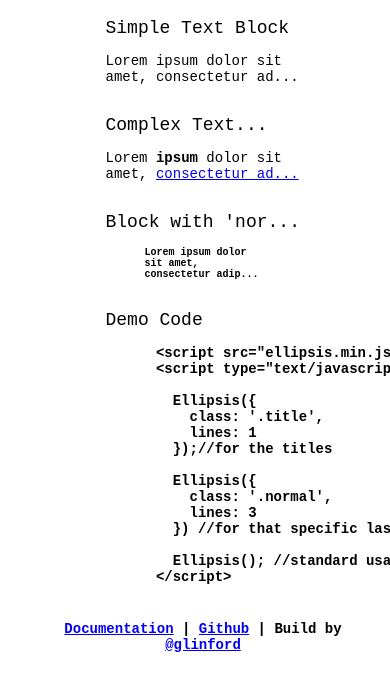
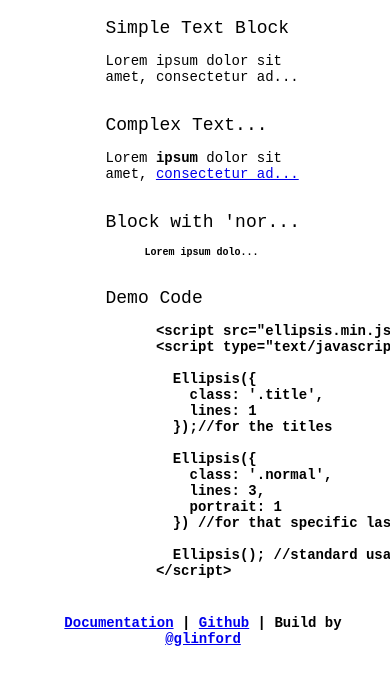
Before and after one commit to glinford/ellipsis.js, a website: page index.html in a window 390 px wide. Shown: the part 86-776 px from the top of the page. Drawn offline with Linux system fonts and the light colour scheme; files that its build step writes are made by us from their sources.

Commit message:
added portrait/landscape mode support

```diff
--- a/ellipsis.js
+++ b/ellipsis.js
@@ -7,7 +7,8 @@
   debounce: 100,
   responsive: true,
   class: '.clamp',
-  lines: 2
+  lines: 2,
+  portrait: null
 };
 
 var merge = function(obj1, obj2){
@@ -25,6 +26,7 @@
 Ellipsis.prototype = {
   conf: {},
   prop: {},
+  lines: {},
   temp: null,
   cloneCache: function(nodelist){
     var arr = [];
@@ -35,6 +37,15 @@
   },
   create: function(opts){
     this.conf = opts;
+    this.lines = {
+      get current(){
+        if(opts.portrait && window.innerHeight > window.innerWidth){
+          return opts.portrait;
+        }
+        return opts.lines;
+      }
+    };
+
     if(this.conf.responsive){
       this.temp = this.cloneCache(document.querySelectorAll(this.conf.class));
       var debounce;
@@ -48,7 +59,7 @@
       window.addEventListener('resize', listener.bind(this), false);
       window.removeEventListener('beforeunload', listener.bind(this), false);
     }
-    this.add(this.conf.lines, this.conf.class);
+    this.add();
   },
   add: function(){
     var elements = document.querySelectorAll(this.conf.class);
@@ -74,7 +85,7 @@
         }
       };
 
-      if(this.prop.height > this.prop.lineheight * this.conf.lines){
+      if(this.prop.height > this.prop.lineheight * this.lines.current){
         if(elements[n].childNodes.length && elements[n].childNodes.length > 1){
           this.handleChilds(elements[n]);
         } else if(elements[n].childNodes.length && elements[n].childNodes.length === 1 && elements[n].childNodes[0].nodeType === 3){
@@ -86,12 +97,12 @@
   },
   simpleText: function(element){
     var childText = element.childNodes[0].nodeValue;
-    while(this.prop.height > (this.prop.lineheight * this.conf.lines)){
+    while(this.prop.height > (this.prop.lineheight * this.lines.current)){
       element.childNodes[0].nodeValue = childText.slice(0, -1);
       childText = element.childNodes[0].nodeValue;
     }
     element.childNodes[0].nodeValue = childText.slice(0, -this.conf.ellipsis.length) + this.conf.ellipsis;
-    if(this.prop.height > this.prop.lineheight * this.conf.lines){ //edge case
+    if(this.prop.height > this.prop.lineheight * this.lines.current){ //edge case
       element.childNodes[0].nodeValue = ' ' + element.childNodes[0].nodeValue.slice(0, -(this.conf.ellipsis.length + 1)).trim().slice(0, -(this.conf.ellipsis.length)) + '...';
     }
   },
@@ -107,16 +118,16 @@
         domChilds[i].style.display = 'none';
       }
 
-      if(this.prop.height <= this.prop.lineheight * this.conf.lines){
+      if(this.prop.height <= this.prop.lineheight * this.lines.current){
         if(domChilds[i].nodeType === 3){
           domChilds[i].nodeValue = displayOrigin;
           var childText = domChilds[i].nodeValue;
-          while(this.prop.height > (this.prop.lineheight * this.conf.lines)){
+          while(this.prop.height > (this.prop.lineheight * this.lines.current)){
             domChilds[i].nodeValue = childText.slice(0, -1);
             childText = domChilds[i].nodeValue;
           }
           domChilds[i].nodeValue = childText.slice(0, -this.conf.ellipsis.length) + this.conf.ellipsis;
-          if(this.prop.height > this.prop.lineheight * this.conf.lines){ //edge case
+          if(this.prop.height > this.prop.lineheight * this.lines.current){ //edge case
             domChilds[i].nodeValue = ' ' + domChilds[i].nodeValue.slice(0, -this.conf.ellipsis.length).trim().slice(0, -this.conf.ellipsis.length);
             if(domChilds[i].nodeValue.length > 1){
                domChilds[i].nodeValue = domChilds[i].nodeValue + this.conf.ellipsis;
@@ -127,12 +138,12 @@
         } else {
           domChilds[i].style.display = displayOrigin;
           var childText = domChilds[i].innerHTML;
-          while(this.prop.height > (this.prop.lineheight * this.conf.lines)){
+          while(this.prop.height > (this.prop.lineheight * this.lines.current)){
             domChilds[i].innerHTML = childText.slice(0, -1);
             childText = domChilds[i].innerHTML;
           }
           domChilds[i].innerHTML = childText.slice(0, -this.conf.ellipsis.length) + this.conf.ellipsis;
-          if(this.prop.height > this.prop.lineheight * this.conf.lines){ //edge case
+          if(this.prop.height > this.prop.lineheight * this.lines.current){ //edge case
             domChilds[i].innerHTML = ' ' + domChilds[i].innerHTML.slice(0, -this.conf.ellipsis.length).trim().slice(0, -this.conf.ellipsis.length);
             if(domChilds[i].innerHTML.length > 1){
               domChilds[i].innerHTML = domChilds[i].innerHTML + this.conf.ellipsis;
--- a/index.html
+++ b/index.html
@@ -97,7 +97,8 @@
 
         Ellipsis({
           class: '.normal',
-          lines: 3
+          lines: 3,
+          portrait: 1
         }) //for that specific last block
 
         Ellipsis(); //standard usage
@@ -106,7 +107,7 @@
   </section>
 	<footer>
 		<p><a href="https://github.com/glinford/ellipsis.js">Documentation</a> | <a href="https://github.com/glinford/ellipsis.js">Github</a> | Build by <a href="https://github.com/glinford/ellipsis.js">@glinford</a></p>
-    <script src="ellipsis.min.js"></script>
+    <script src="ellipsis.js"></script>
     <script type="text/javascript">
 
       Ellipsis({
@@ -116,7 +117,8 @@
 
       Ellipsis({
         class: '.normal',
-        lines: 3
+        lines: 3,
+        portrait: 1
       });
 
       Ellipsis(); //default conf with .clamp
```
Also changed, not shown: ellipsis.min.js.
